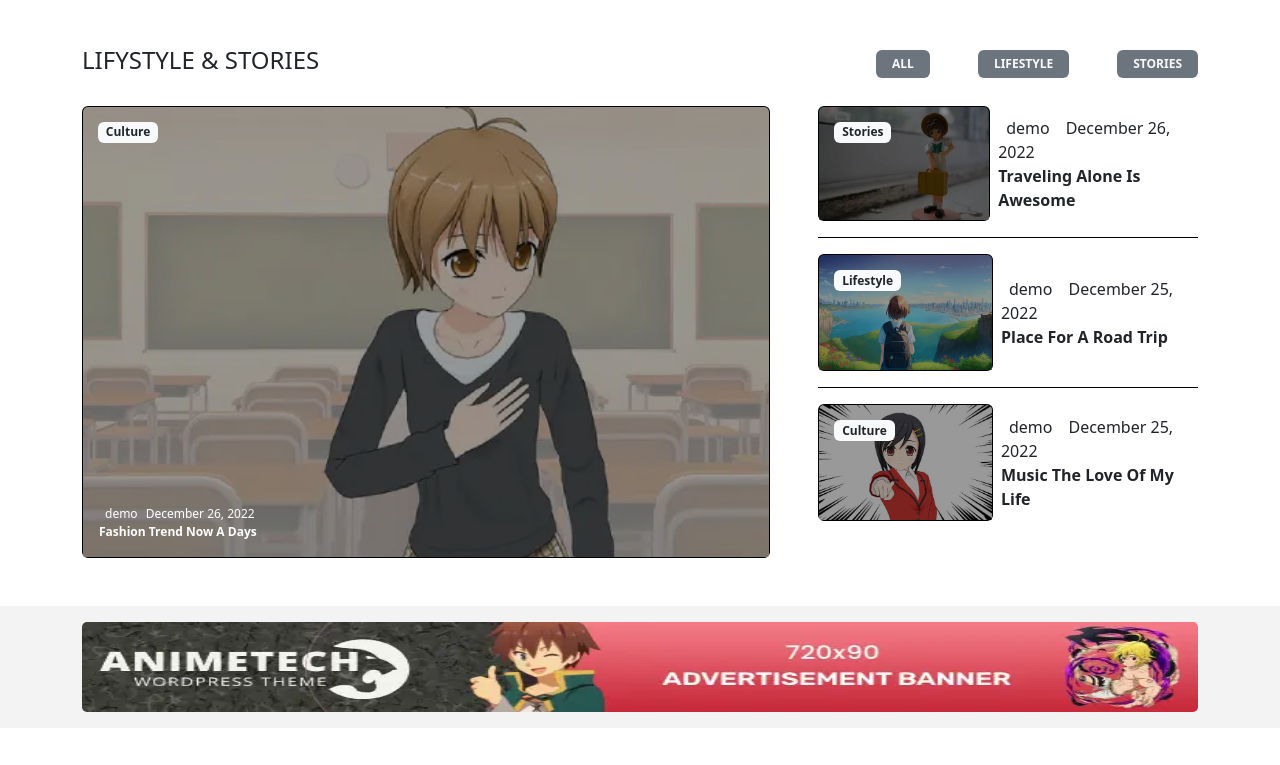
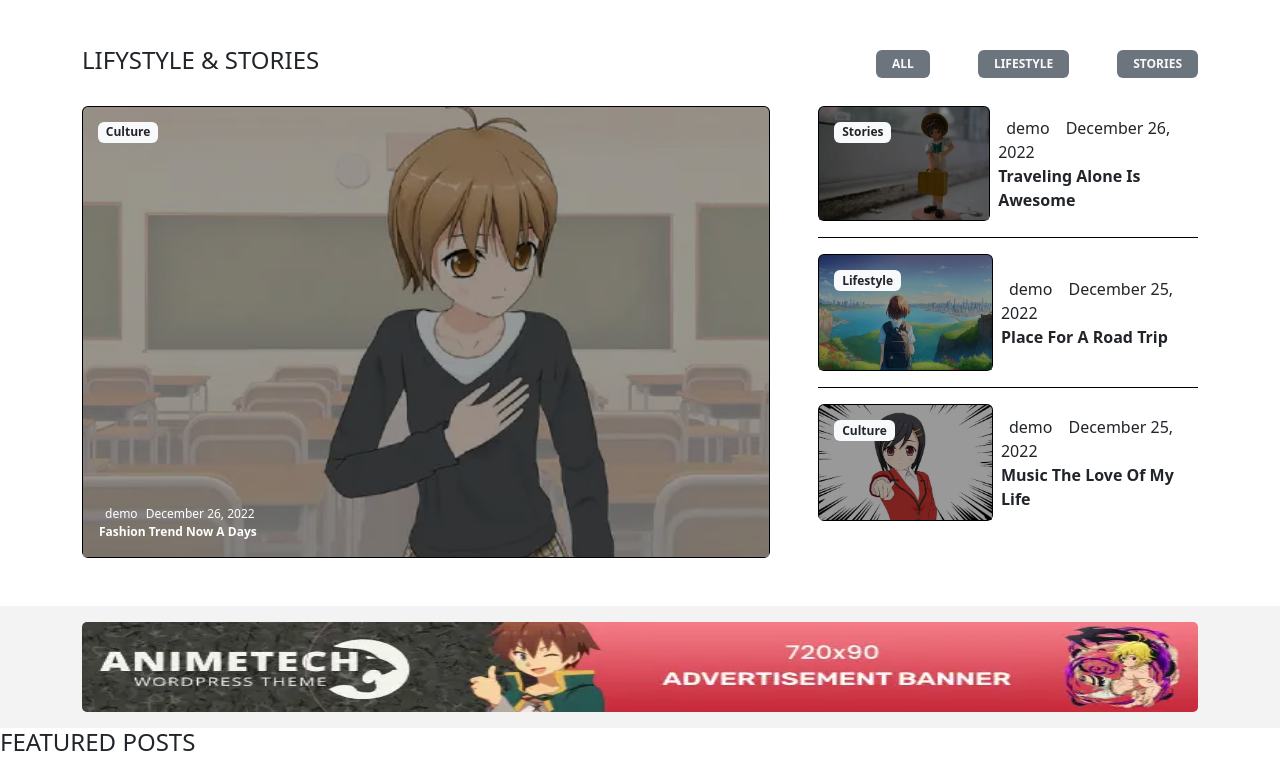
Before and after one commit to AlessandroPagliuca/proj-html-vuejs, a Vue app: page / in a window 1280 px wide. Shown: the part 1096-1861 px from the top of the page. Before the commit the page ends 1824 px from the top, so only its background shows below. Built offline with nearby package versions, Linux system fonts and the light colour scheme; the HTML template or start-up script is replaced by a standard one.

Commit message:
Added FeaturedPosts

```diff
--- a/src/components/MainComp.vue
+++ b/src/components/MainComp.vue
@@ -11,6 +11,7 @@
                 </div>
             </div>
         </div>
+        <FeaturedPosts />
     </main>
 </template>
 
@@ -18,12 +19,14 @@
 import CarouselHorizontal from './CarouselHorizontal.vue';
 import SecondCarousel from './SecondCarousel.vue';
 import LifestyleAndStories from './LifestyleAndStories.vue';
+import FeaturedPosts from './FeaturedPosts.vue';
     export default {
         name: 'MainComp',
         components:{
             CarouselHorizontal,
             SecondCarousel,
             LifestyleAndStories,
+            FeaturedPosts,
         }
     }
 </script>
```
